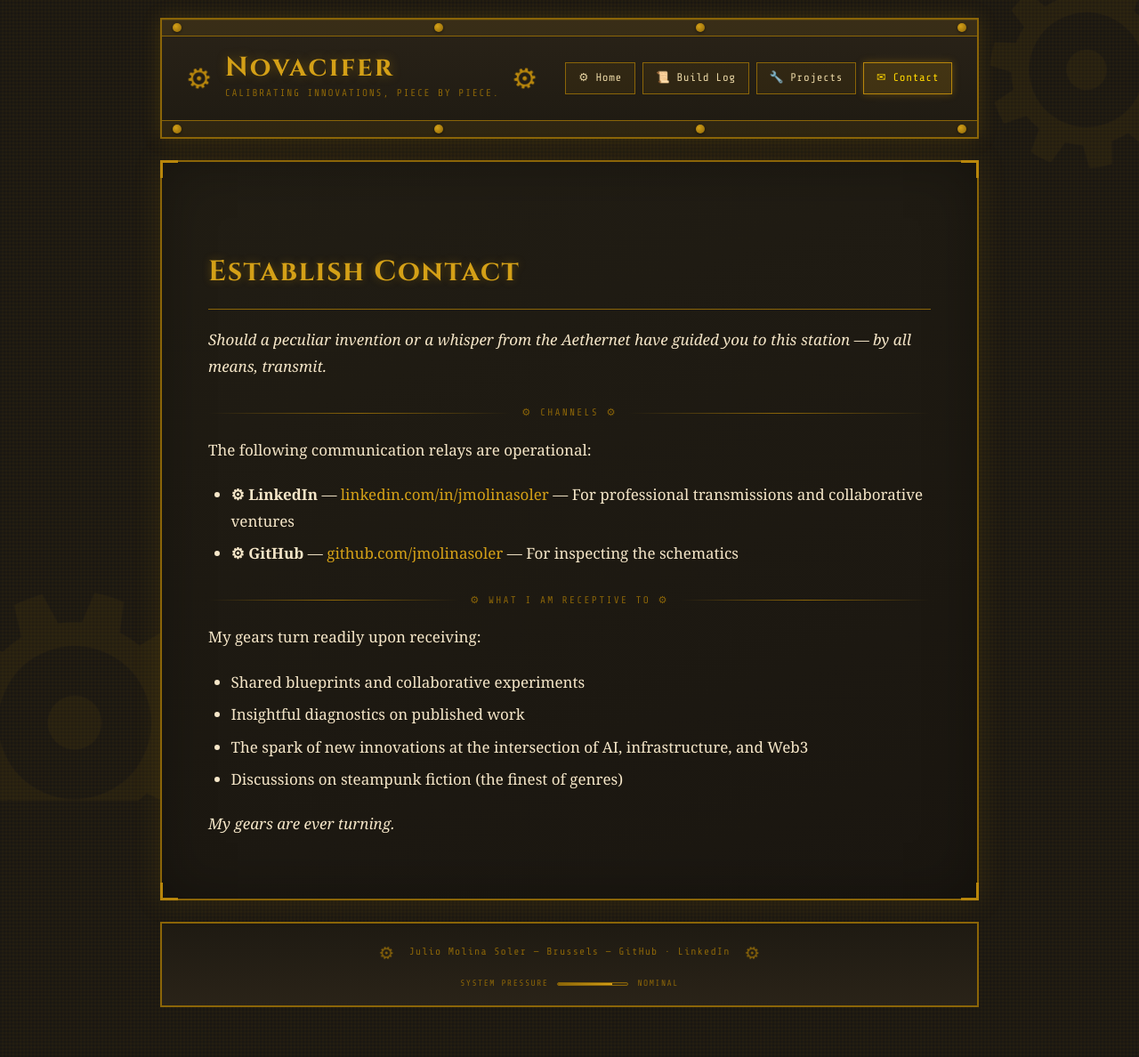
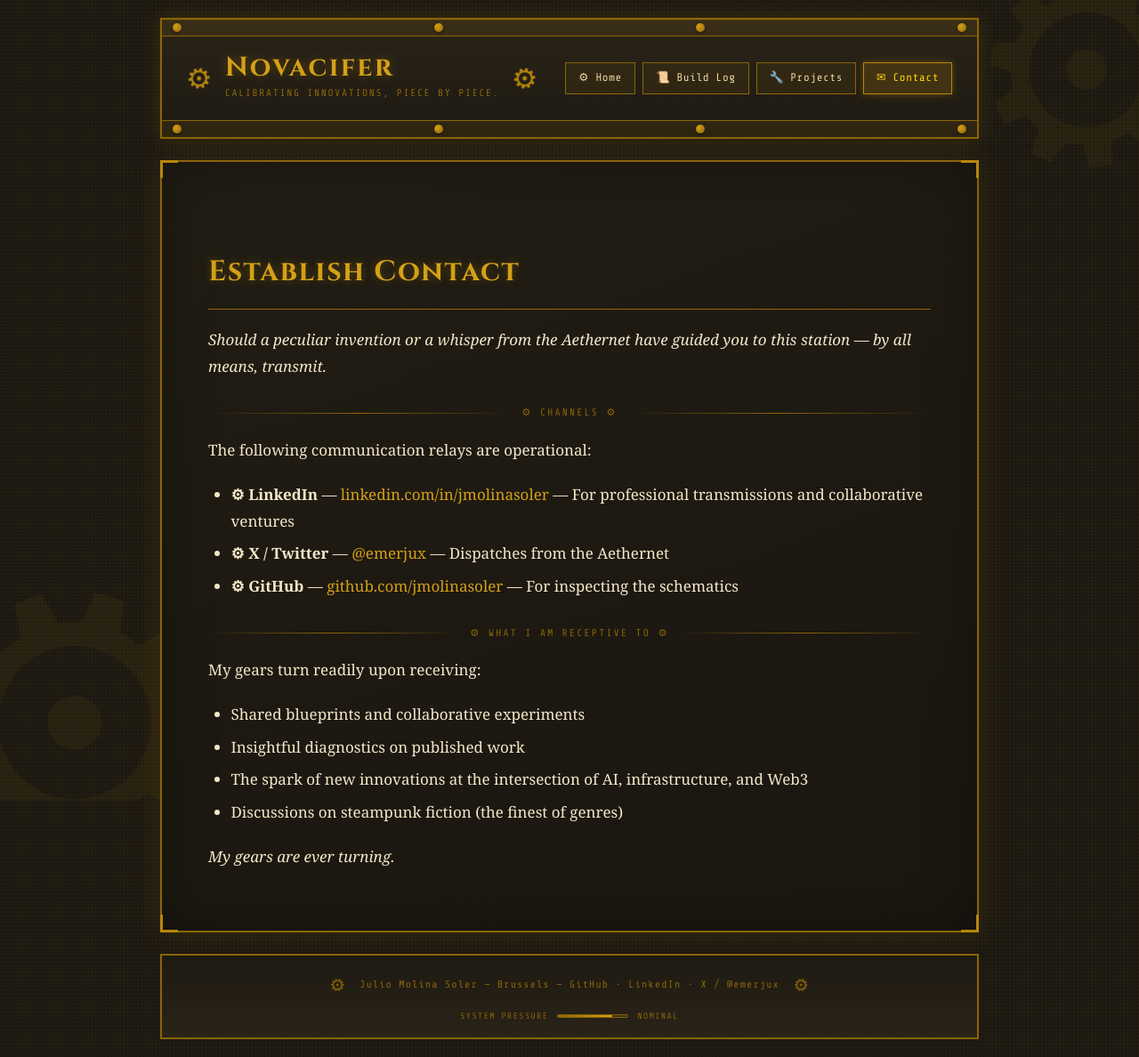
Before and after one commit to jmolinasoler/novacifer.com, a Jekyll site: the page built from contact.md, in a window 1280 px wide. Shown: the whole page at 89% size. Built offline with Jekyll 4.4.1, drawn with Linux system fonts in a browser that asks for light colours; some web fonts are replaced; before the commit the page ends 1152 px from its top, so only the background shows below that.

Commit message:
Add Twitter @emerjux to footer and contact page

```diff
--- a/_layouts/default.html
+++ b/_layouts/default.html
@@ -74,7 +74,8 @@
         <span class="footer-text">
           Julio Molina Soler &mdash; Brussels &mdash;
           <a href="https://github.com/jmolinasoler" target="_blank">GitHub</a> &middot;
-          <a href="https://www.linkedin.com/in/jmolinasoler/" target="_blank">LinkedIn</a>
+          <a href="https://www.linkedin.com/in/jmolinasoler/" target="_blank">LinkedIn</a> &middot;
+          <a href="https://twitter.com/emerjux" target="_blank">X / @emerjux</a>
         </span>
         <span class="footer-glyph">⚙</span>
       </div>
--- a/contact.md
+++ b/contact.md
@@ -13,6 +13,7 @@ description: Establish communication with the Engineer.
 The following communication relays are operational:
 
 - **⚙ LinkedIn** — [linkedin.com/in/jmolinasoler](https://www.linkedin.com/in/jmolinasoler/) — For professional transmissions and collaborative ventures
+- **⚙ X / Twitter** — [@emerjux](https://twitter.com/emerjux) — Dispatches from the Aethernet
 - **⚙ GitHub** — [github.com/jmolinasoler](https://github.com/jmolinasoler) — For inspecting the schematics
 
 <div class="section-divider">⚙ What I am receptive to ⚙</div>
```
